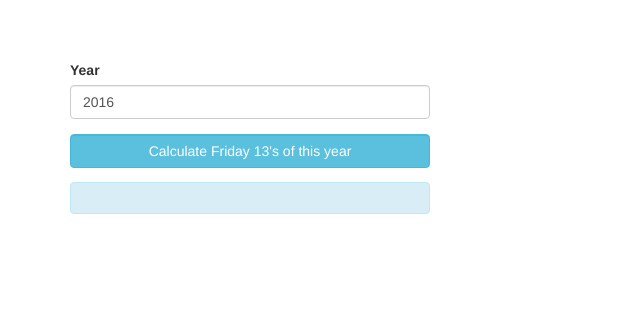
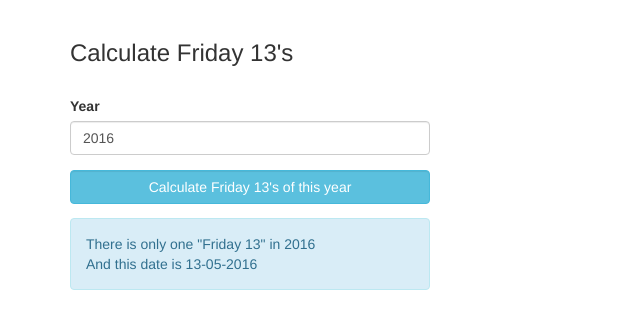
Before and after one commit to Hrant75/Homeworks, a PHP site: page / in a window 1280 px wide. Shown: the top 329 px of the page, without its empty margins (0-640 px from the left). Run offline with PHP 8.4, Linux system fonts and the light colour scheme.

Commit message:
some corrections

```diff
--- a/Homework17/friday13/index.php
+++ b/Homework17/friday13/index.php
@@ -4,14 +4,23 @@
         <link href="https://maxcdn.bootstrapcdn.com/bootstrap/3.3.6/css/bootstrap.min.css" rel="stylesheet">
     </head>
     <body>
+        <?php
+        if(isset($_GET['year'])){
+            $currentYear = $_GET['year'];
+        }else {
+            $currentYear = '2016';
+        }
+        ?>
+
         <div class="container">
+            <br><h3>Calculate Friday 13's</h3>
             <div class="row">
                 <div class="ol-md-offset-4 col-md-4">
-            <br><br><br>
+            <br>
             <form action="<?=$_SERVER["PHP_SELF"]?>">
                 <div class="form-group">
                     <label for="year">Year</label>
-                    <input type="number" value="2016" max="9999" id="year" name="year" class="form-control" required>
+                    <input type="number" value="<?=$currentYear?>" max="9999" id="year" name="year" class="form-control" required>
                 </div>
                 <button type="submit" class="btn btn-info form-control">Calculate Friday 13's of this year</button>
             </form>
@@ -20,20 +29,33 @@
 
                 function friday13($year){
                     $count = 0;
+                    $days = [];
 
                     for($i = 1; $i < 13; $i++){
-                        if(date("w", mktime(0,0,0,$i,13,$year)) == 5){
+                        $mk = mktime(0,0,0,$i,13,$year);
+                        if(date("w", $mk) == 5){
                             $count++;
+                            $days[] = $mk;
                         }
                     }
-                    echo 'There is '.$count.' "Friday 13"';
-                    echo ($count > 1 ? 's' : '');
-                    echo ' in '.$year.'<br>';
+
+                    if (count($days)>1){
+                        echo 'There are '.$count.' "Friday 13"s in '.$year.'<br> And they are ';
+                        for($i=0; $i<count($days); $i++) {
+                            echo date("d-m-Y", $days[$i]);
+                            if ($i == count($days) - 1) {
+                                echo '.';
+                            } else {
+                                echo ', ';
+                            }
+                        }
+                    } else {
+                        echo 'There is only one "Friday 13" in '.$year.'<br>';
+                        echo 'And this date is '.date("d-m-Y",$days[0]);
+                    }
                 }
 
-                if(isset($_GET['year'])){
-                    friday13($_GET['year']);
-                }
+                friday13($currentYear);
                 ?>
                 </div>
             </div>
```
